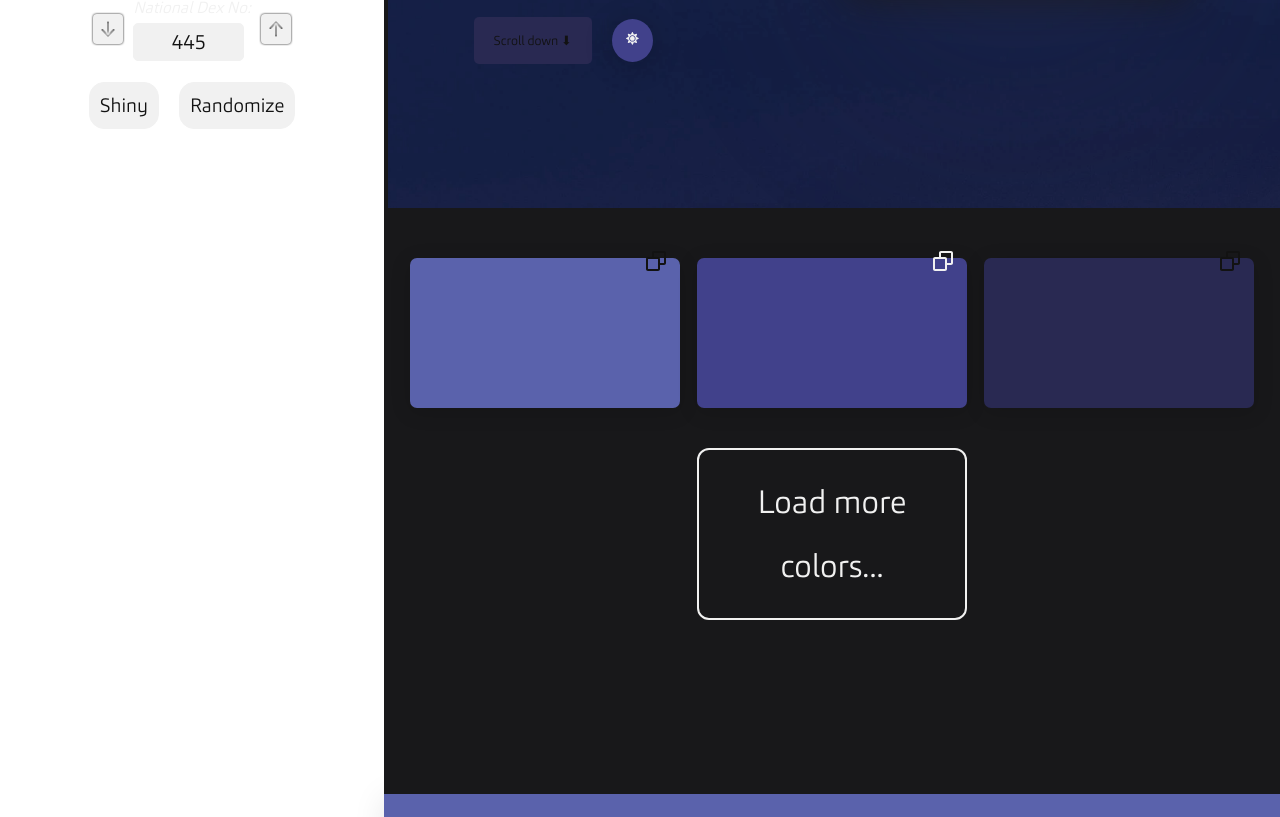
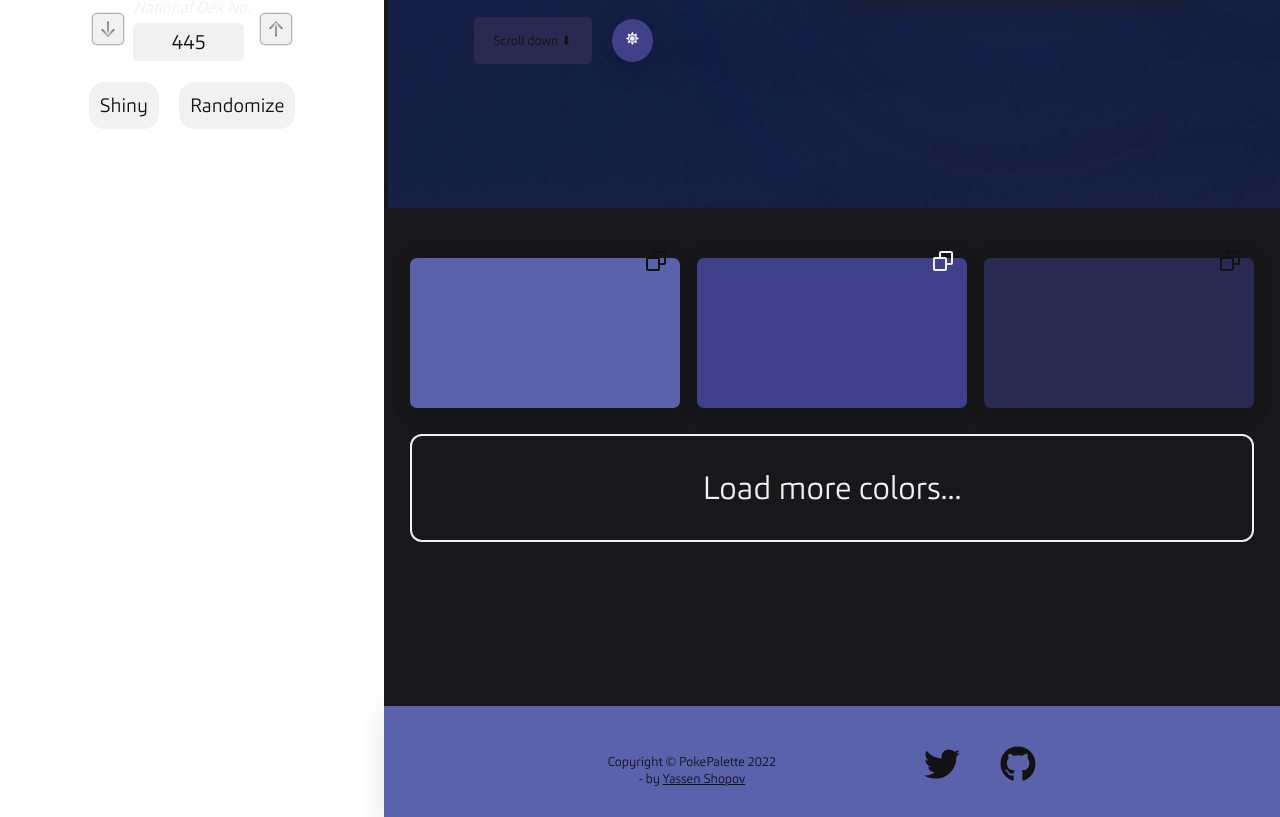
Before and after one commit to yassenshopov/PokePalette, a React (Create React App) app: page / in a window 1280 px wide. Shown: the part 452-1269 px from the top of the page. Built offline with nearby package versions, Linux system fonts and the light colour scheme; no server answers; grey boxes are pictures that could not be loaded.

Commit message:
Increased loadMore width

```diff
--- a/src/index.css
+++ b/src/index.css
@@ -508,7 +508,8 @@ FaSun {
   /* background-color: var(--color2); */
   text-align: center;
   cursor: pointer;
-  grid-column: 2;
+  grid-column: 1/4;
+  margin: 20px 0;
 }
 
 #example #posts {
```
